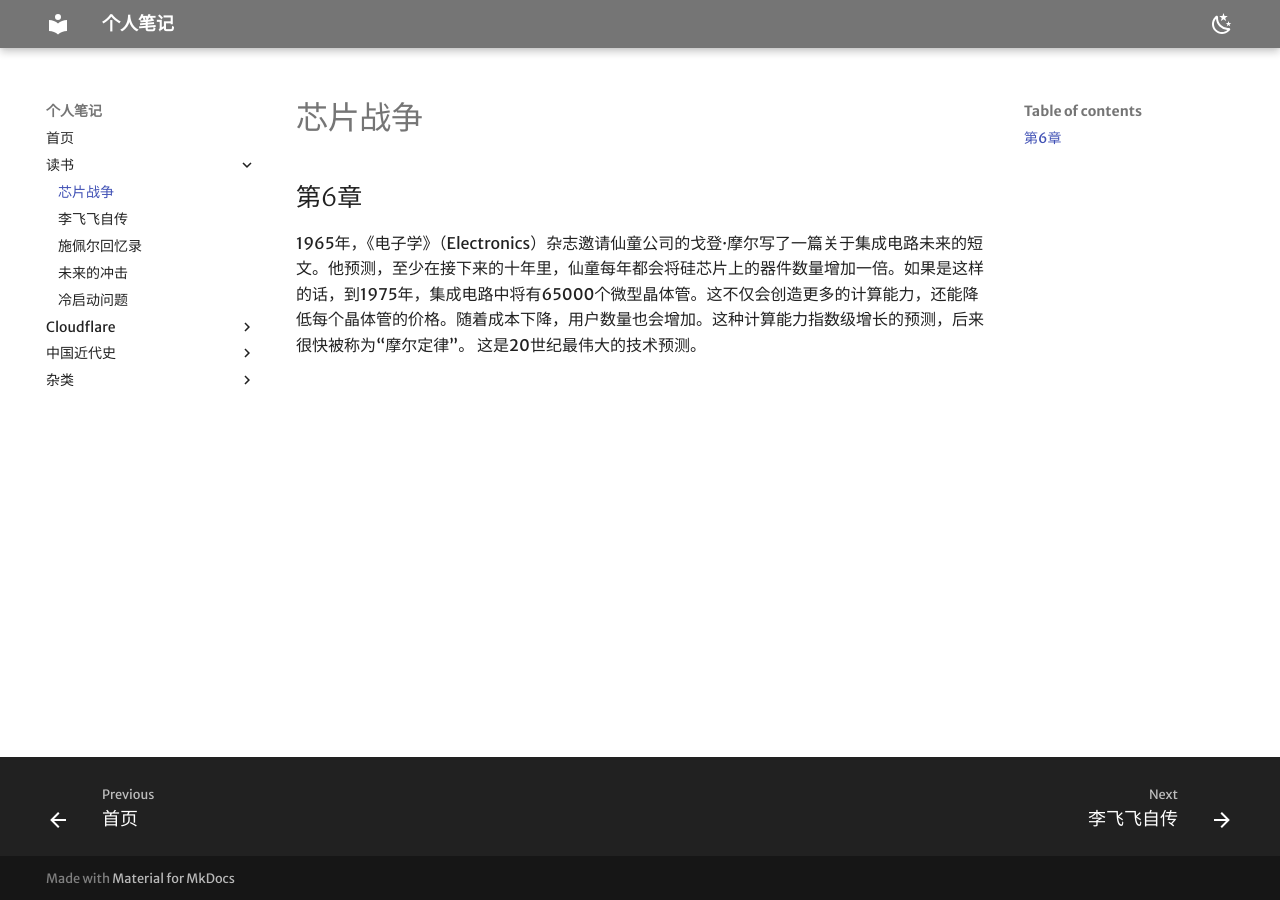
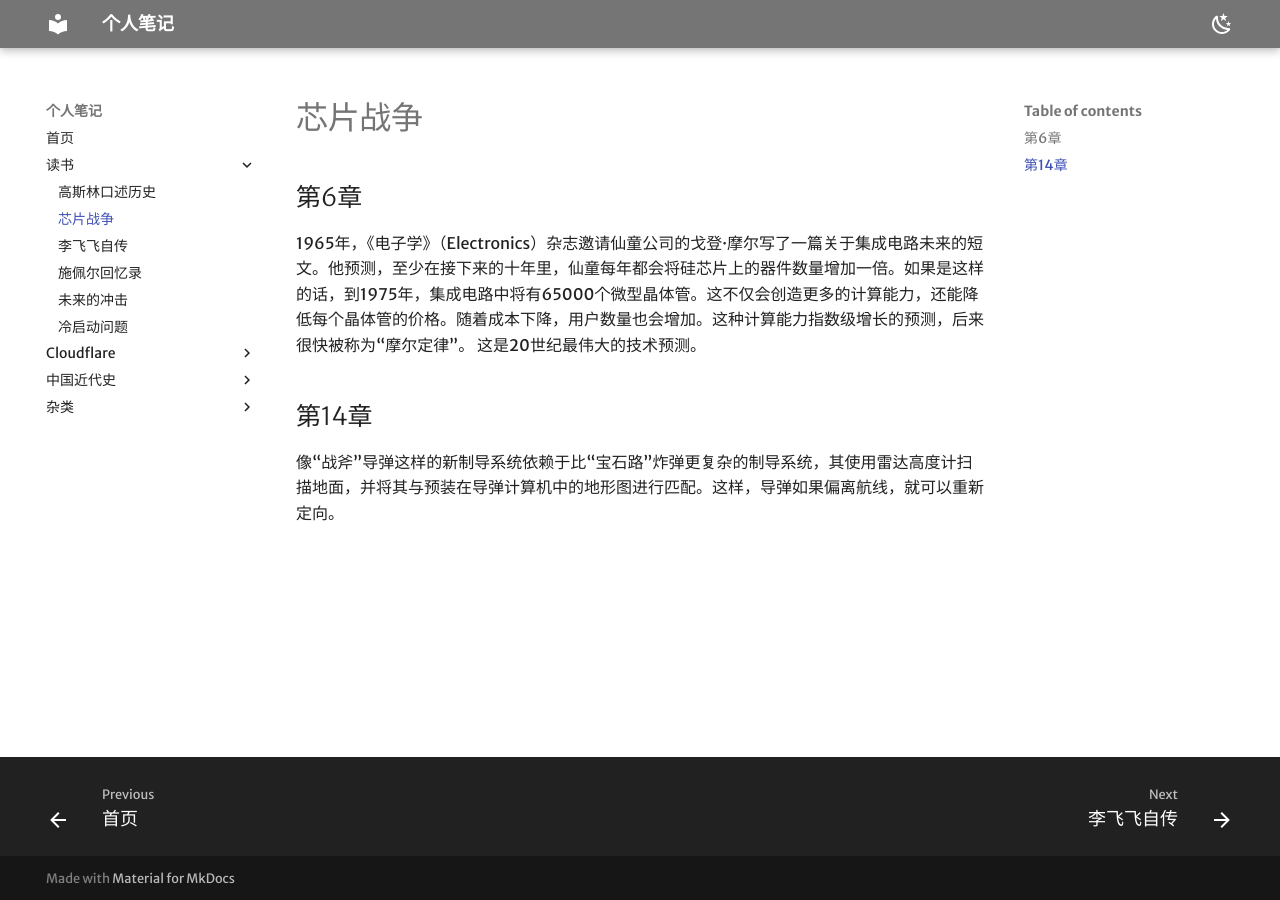
Before and after one commit to ruanyf/notes, an MkDocs documentation site: the page built from docs/读书/芯片战争.md, in a window 1280 px wide. Built offline with MkDocs 1.6.1 and Material for MkDocs 9.7.7, drawn with Linux system fonts in a browser that asks for light colours; some web fonts are replaced.

Commit message:
checkpoint at 2025-05-20T20:50:29+0800

```diff
--- a/docs/nav.md
+++ b/docs/nav.md
@@ -1,5 +1,6 @@
 - [首页](index.md)
 - 读书
+  - [高斯林口述历史](读书/高斯林口述历史)
   - [芯片战争](读书/芯片战争.md)
   - [李飞飞自传](读书/李飞飞自传.md)
   - [施佩尔回忆录](读书/施佩尔回忆录.md)
--- a/docs/读书/芯片战争.md
+++ b/docs/读书/芯片战争.md
@@ -3,3 +3,7 @@
 ## 第6章
 
 1965年，《电子学》（Electronics）杂志邀请仙童公司的戈登·摩尔写了一篇关于集成电路未来的短文。他预测，至少在接下来的十年里，仙童每年都会将硅芯片上的器件数量增加一倍。如果是这样的话，到1975年，集成电路中将有65000个微型晶体管。这不仅会创造更多的计算能力，还能降低每个晶体管的价格。随着成本下降，用户数量也会增加。这种计算能力指数级增长的预测，后来很快被称为“摩尔定律”。 这是20世纪最伟大的技术预测。
+
+## 第14章
+
+像“战斧”导弹这样的新制导系统依赖于比“宝石路”炸弹更复杂的制导系统，其使用雷达高度计扫描地面，并将其与预装在导弹计算机中的地形图进行匹配。这样，导弹如果偏离航线，就可以重新定向。
```
Also changed, not shown: docs/读书/高斯林口述历史.md (added, +5 -0 lines), 1 other file.
